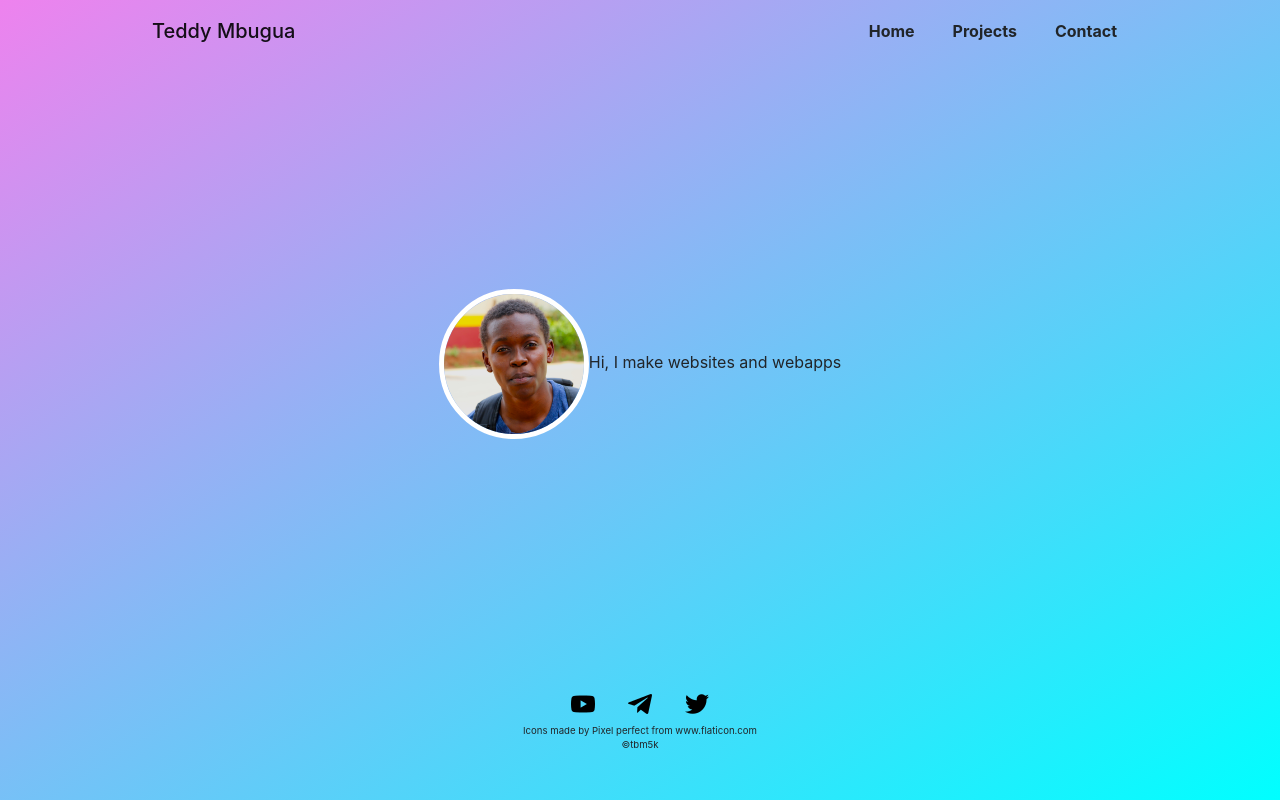
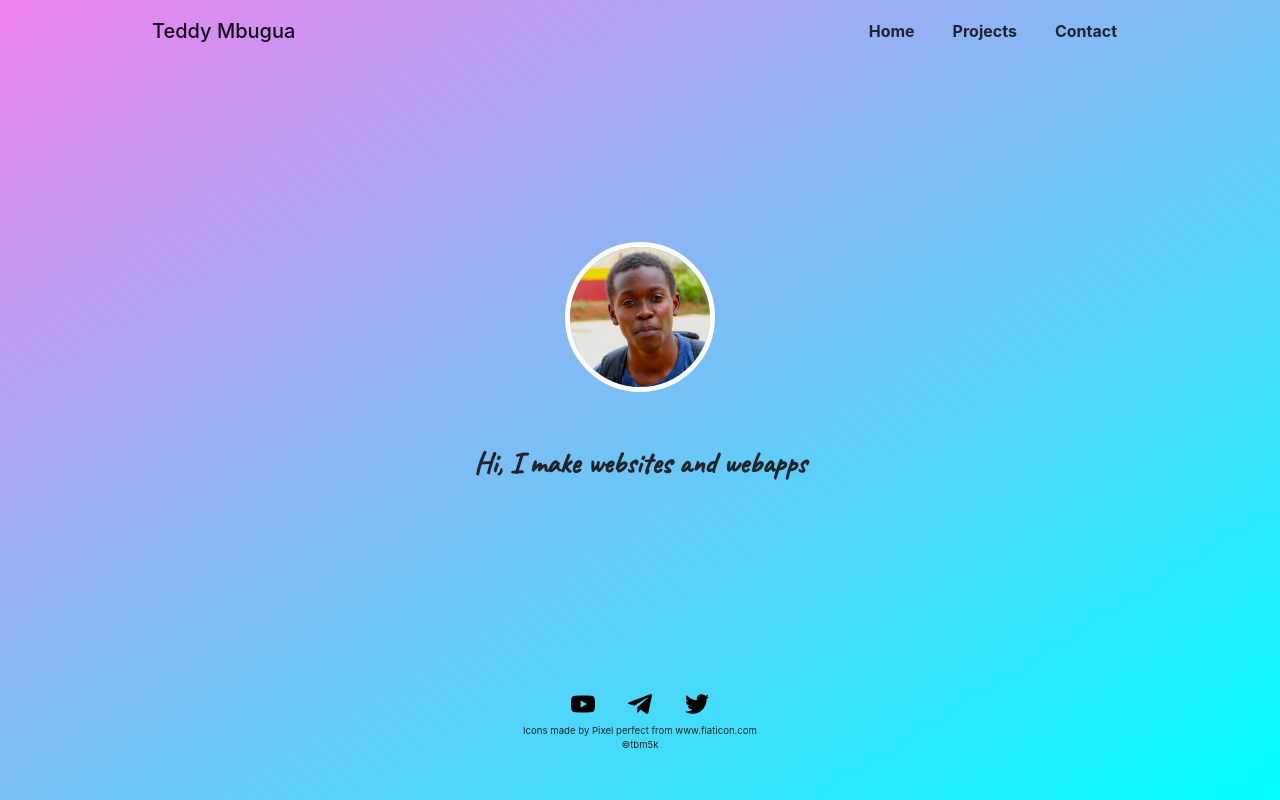
Before and after one commit to tbm5k/my-site, a React (Create React App) app: page / in a window 1280 px wide. Built offline with nearby package versions, Linux system fonts and the light colour scheme.

Commit message:
home page font

```diff
--- a/public/index.html
+++ b/public/index.html
@@ -20,6 +20,7 @@
     -->
     <link rel="stylesheet" href="https://stackpath.bootstrapcdn.com/bootstrap/4.4.1/css/bootstrap.min.css" integrity="sha384-Vkoo8x4CGsO3+Hhxv8T/Q5PaXtkKtu6ug5TOeNV6gBiFeWPGFN9MuhOf23Q9Ifjh" crossorigin="anonymous">
     <link rel="manifest" href="%PUBLIC_URL%/manifest.json" />
+    <link href="https://fonts.googleapis.com/css?family=Caveat&display=swap" rel="stylesheet">
     <!--
       Notice the use of %PUBLIC_URL% in the tags above.
       It will be replaced with the URL of the `public` folder during the build.
--- a/src/components/Dropdown.js
+++ b/src/components/Dropdown.js
@@ -44,7 +44,7 @@ class Dropdown extends React.Component {
                         <Link to="/projects">Projects</Link>
                       </li>
                       <li className="drop-li">
-                        <Link to="/about">About</Link>
+                        <Link to="/contact">Contact</Link>
                       </li>
                     </ul>
                   </Router>
--- a/src/components/Home.js
+++ b/src/components/Home.js
@@ -1,10 +1,17 @@
 import React from 'react'
+
+const styling= {
+    fontFamily : 'Caveat',
+    fontWeight:'bold',
+    fontSize: '30px',
+    paddingTop:'15%'
+}
 
 function Home(){
     return(
         <p className="container">
                 <img className="img" src="images/pic.jpg" alt="icon"/>
-                Hi, I make websites and webapps
+                <p style={styling}>Hi, I make websites and webapps</p>
                 {console.log('changed to Home page')}
         </p>
     );
```
